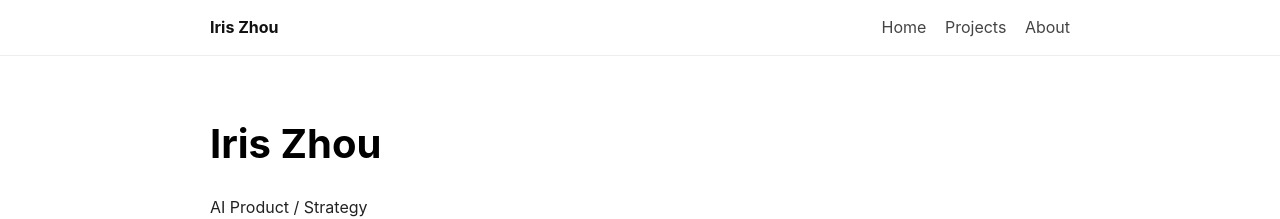
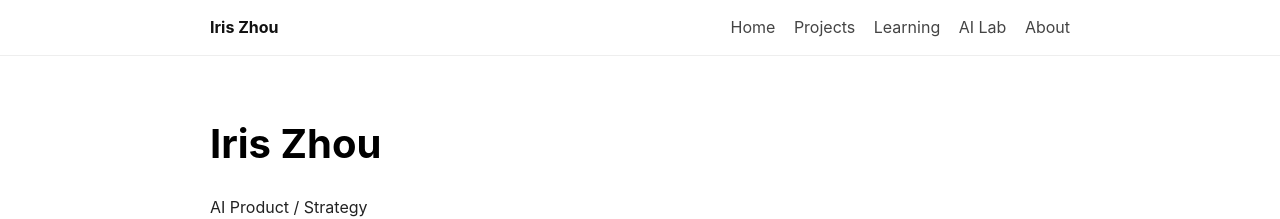
Before and after one commit to carpediemzzsssww-cpu/Iris, a Jekyll site: the page built from index.md, in a window 1280 px wide. Shown: the top 219 px of the page. Built offline with Jekyll 4.4.1, drawn with Linux system fonts in a browser that asks for light colours.

Commit message:
Update default.html

```diff
--- a/_layouts/default.html
+++ b/_layouts/default.html
@@ -13,7 +13,9 @@
         <nav class="nav">
           <a href="{{ '/' | relative_url }}">Home</a>
           <a href="{{ '/projects' | relative_url }}">Projects</a>
-          <a href="{{ '/about' | relative_url }}">About</a>
+          <a href="{{ '/learning' | relative_url }}">Learning</a>
+          <a href="{{ '/ai-lab' | relative_url }}">AI Lab</a>
+         <a href="{{ '/about' | relative_url }}">About</a>
         </nav>
       </div>
     </header>
```
